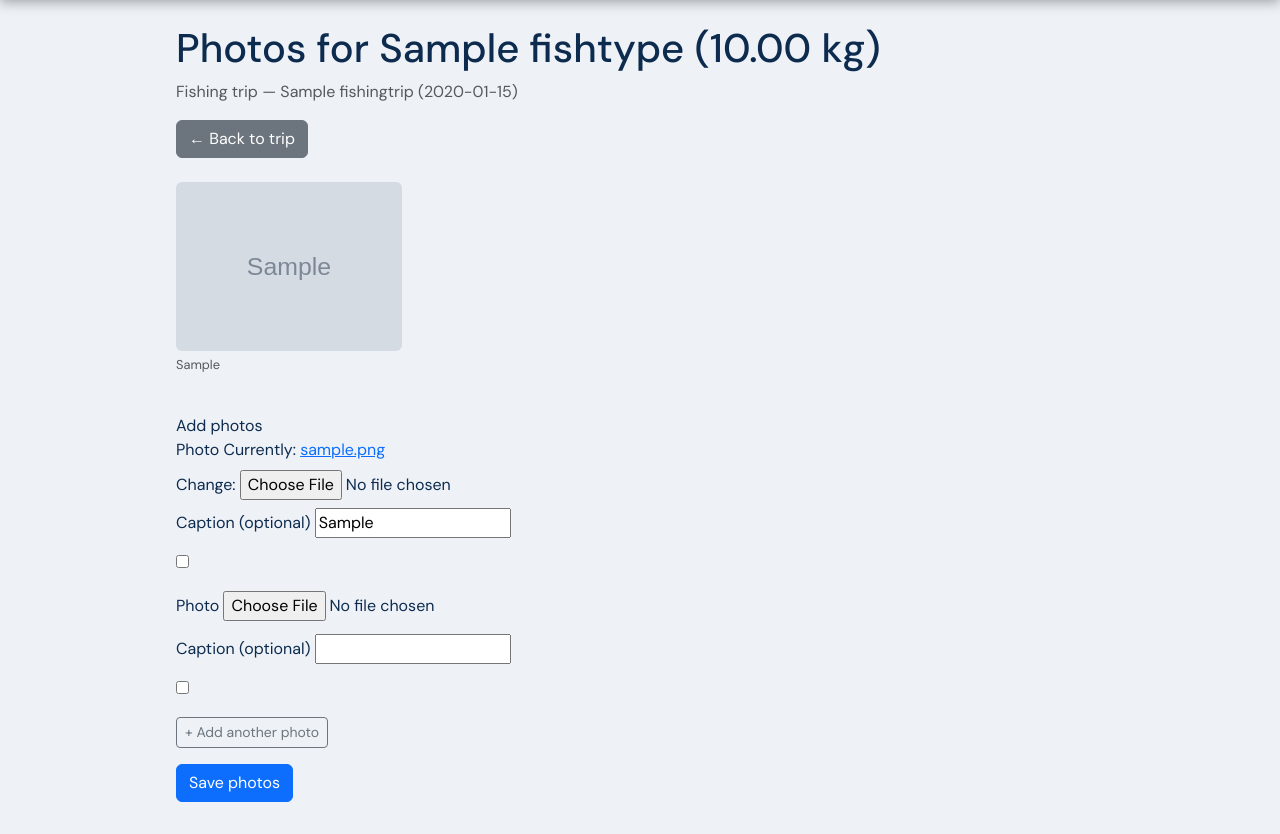
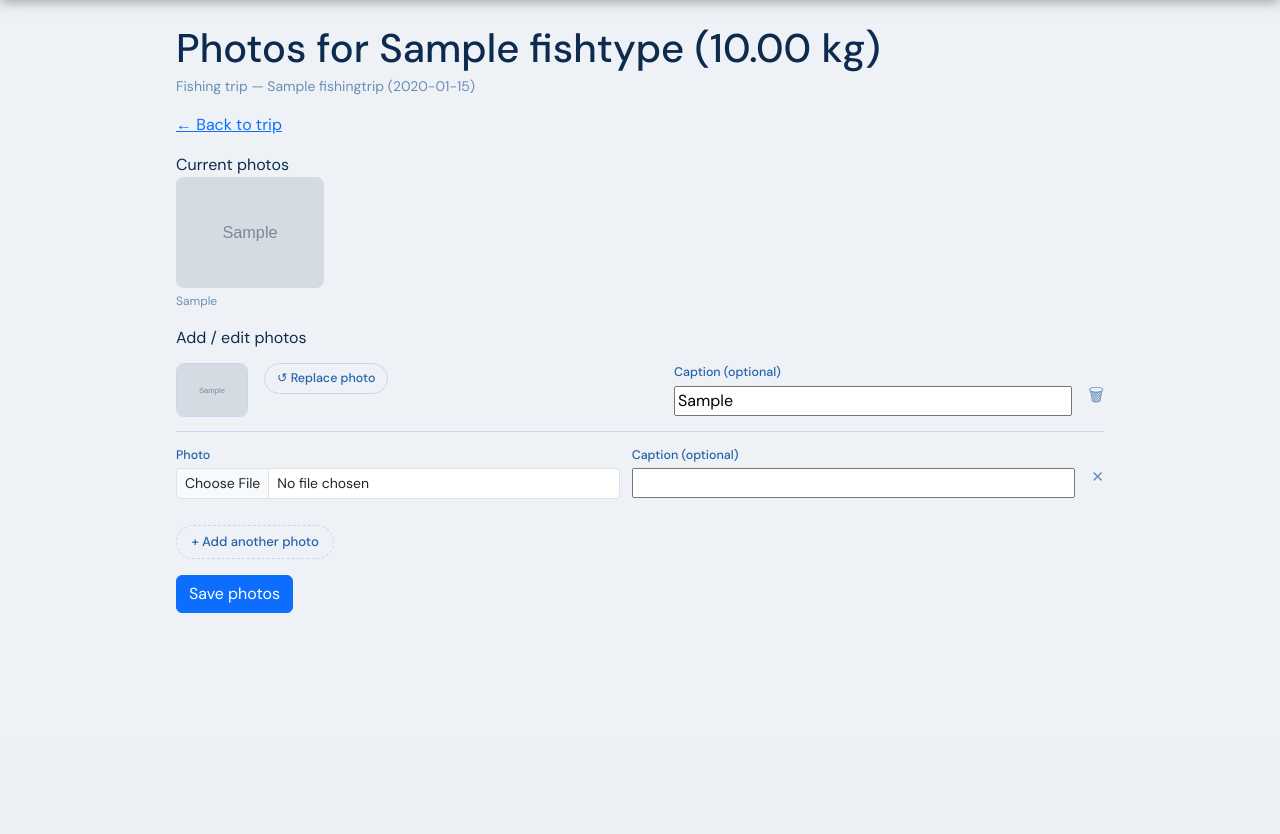
Before and after one commit to Yar00myr/register_of_fishing, a Django app: page /catches/1/photos/ in a window 1280 px wide. Shown: the part 61-895 px from the top of the page. After the commit the page ends 674 px from the top, so only its background shows below. Run offline with Django 5.2, Linux system fonts and the light colour scheme; a user stored in the database is signed in; tables that the repository leaves empty hold one stand-in row (values such as "Sample post"); grey boxes marked "Sample" are stand-in pictures.

Commit message:
refactor: update styles, improve catch photos form styling

```diff
--- a/project/main/forms/catch.py
+++ b/project/main/forms/catch.py
@@ -1,7 +1,7 @@
-from decimal import Decimal
 from django import forms
 from django.forms import inlineformset_factory
-
+from django.forms.widgets import ClearableFileInput
+from decimal import Decimal
 from ..models import FishingTrip, Catch, CatchPhoto
 
 
@@ -18,6 +18,22 @@ class CatchForm(forms.ModelForm):
         fields = ["fish_type", "weight"]
 
 
+class CatchPhotoForm(forms.ModelForm):
+    class Meta:
+        model = CatchPhoto
+        fields = ["photo", "caption"]
+        widgets = {
+            "photo": ClearableFileInput(
+                attrs={"class": "form-control form-control-sm"}
+            ),
+        }
+
+    def __init__(self, *args, **kwargs):
+        super().__init__(*args, **kwargs)
+        self.fields["photo"].widget.show_hidden_initial = False
+        self.fields["photo"].widget.template_name = "django/forms/widgets/file.html"
+
+
 CatchFormSet = inlineformset_factory(
     FishingTrip,
     Catch,
@@ -28,11 +44,10 @@ CatchFormSet = inlineformset_factory(
     validate_max=True,
 )
 
-
 CatchPhotoFormSet = inlineformset_factory(
     Catch,
     CatchPhoto,
-    fields=["photo", "caption"],
+    form=CatchPhotoForm,
     can_delete=True,
     extra=1,
     max_num=10,
--- /dev/null
+++ b/project/main/static/css/catch_photos.css
@@ -0,0 +1,157 @@
+.trip-subtitle {
+  font-size: .875rem;
+  color: var(--text-muted);
+  margin-bottom: 1rem;
+}
+
+.photo-grid {
+  display: grid;
+  grid-template-columns: repeat(auto-fill, minmax(140px, 1fr));
+  gap: 8px;
+}
+
+.photo-item img {
+  aspect-ratio: 4/3;
+  object-fit: cover;
+  width: 100%;
+  border-radius: var(--r-sm);
+  display: block;
+}
+
+.photo-caption {
+  font-size: .75rem;
+  color: var(--text-muted);
+  margin-top: .25rem;
+  margin-bottom: 0;
+}
+
+/* ── Form rows ── */
+.photo-form-row {
+  display: flex;
+  align-items: flex-start;
+  gap: 1rem;
+  padding: .85rem 0;
+  border-bottom: 1px solid var(--border);
+}
+
+.photo-form-row:last-child {
+  border-bottom: none;
+}
+
+.photo-thumb {
+  width: 72px;
+  height: 54px;
+  object-fit: cover;
+  border-radius: var(--r-sm);
+  flex-shrink: 0;
+  border: 1px solid var(--border);
+}
+
+.photo-form-fields {
+  display: flex;
+  flex: 1;
+  gap: .75rem;
+  flex-wrap: wrap;
+}
+
+.photo-field {
+  display: flex;
+  flex-direction: column;
+  gap: .25rem;
+  flex: 1;
+  min-width: 160px;
+}
+
+.field-label {
+  font-size: .78rem;
+  font-weight: 500;
+  color: var(--text-secondary);
+}
+
+.delete-label {
+  font-size: .78rem;
+  color: #dc3545;
+  display: flex;
+  align-items: center;
+  gap: .3rem;
+  white-space: nowrap;
+  cursor: pointer;
+  flex-shrink: 0;
+  padding-top: 1.5rem;
+}
+
+.btn-add-more {
+  margin-top: .75rem;
+  font-size: .82rem;
+  font-weight: 500;
+  padding: .38rem .9rem;
+  border-radius: 50px;
+  border: 1.5px dashed var(--border);
+  background: transparent;
+  color: var(--text-secondary);
+  cursor: pointer;
+  transition: border-color .15s, color .15s;
+}
+
+.btn-add-more:hover {
+  border-color: var(--accent);
+  color: var(--accent);
+}
+
+@media (max-width: 576px) {
+  .photo-form-row { flex-wrap: wrap; }
+  .photo-grid { grid-template-columns: repeat(2, 1fr); }
+}
+
+.photo-row-actions {
+  display: flex;
+  align-items: flex-start;
+  padding-top: 1.5rem;
+  flex-shrink: 0;
+}
+
+.delete-btn {
+  cursor: pointer;
+  font-size: 1.1rem;
+  color: var(--text-muted);
+  transition: color .15s;
+  line-height: 1;
+}
+.delete-btn input[type="checkbox"] {
+  display: none;
+}
+.delete-btn:hover { color: #dc3545; }
+
+.remove-btn {
+  background: none;
+  border: none;
+  font-size: .95rem;
+  color: var(--text-muted);
+  cursor: pointer;
+  padding: 0;
+  line-height: 1;
+  transition: color .15s;
+}
+.remove-btn:hover { color: #dc3545; }
+
+.marked-delete {
+  opacity: .4;
+  text-decoration: line-through;
+}
+.marked-delete .delete-btn { color: #dc3545; }
+
+.btn-replace-photo {
+  font-size: .78rem;
+  font-weight: 500;
+  padding: .3rem .75rem;
+  border-radius: 50px;
+  border: 1px solid var(--border);
+  background: transparent;
+  color: var(--text-secondary);
+  cursor: pointer;
+  transition: border-color .15s, color .15s;
+}
+.btn-replace-photo:hover {
+  border-color: var(--accent);
+  color: var(--accent);
+}
--- a/project/main/templates/main/catch_photos.html
+++ b/project/main/templates/main/catch_photos.html
@@ -1,87 +1,147 @@
 {% extends "main/_base.html" %}
 {% load static %}
+
 {% block title %}Photos — {{ catch }}{% endblock %}
+
+{% block extra_css %}
+<link rel="stylesheet" href="{% static 'css/catch_photos.css' %}">
+{% endblock %}
 
 {% block content %}
 
-<h1 class="page-title">Photos for {{ catch }}</h1>
-<p class="text-muted">{{ catch.fishing_trip }}</p>
+<h1 class="mb-1">Photos for {{ catch }}</h1>
+<p class="trip-subtitle">{{ catch.fishing_trip }}</p>
 
-<a href="{% url 'main:fishingtrip-detail' catch.fishing_trip.pk %}" class="btn btn-secondary mb-4">
-  ← Back to trip
-</a>
+<div class="trip-actions mb-3">
+  <a class="trip-btn" href="{% url 'main:fishingtrip-detail' catch.fishing_trip.pk %}">← Back to trip</a>
+</div>
 
 {% if catch.photos.all %}
-  <div class="row g-2 mb-4">
+<div class="detail-section mb-3">
+  <div class="detail-section-label">Current photos</div>
+  <div class="photo-grid">
     {% for photo in catch.photos.all %}
-      <div class="col-6 col-md-3">
-        <img src="{{ photo.photo.url }}"
-             class="img-fluid rounded"
-             style="aspect-ratio:4/3;object-fit:cover;width:100%;"
-             alt="{{ catch.fish_type }}">
-        {% if photo.caption %}<p class="text-muted mt-1" style="font-size:.8rem;">{{ photo.caption }}</p>{% endif %}
+      <div class="photo-item">
+        <img src="{{ photo.photo.url }}" alt="{{ catch.fish_type }}">
+        {% if photo.caption %}<p class="photo-caption">{{ photo.caption }}</p>{% endif %}
       </div>
     {% endfor %}
   </div>
+</div>
 {% endif %}
 
-<div class="fc-card">
-  <div class="fc-card-title">Add photos</div>
+<div class="detail-section">
+  <div class="detail-section-label">Add / edit photos</div>
   <form method="post" enctype="multipart/form-data">
     {% csrf_token %}
     {{ formset.management_form }}
+
     <div id="photo-container">
       {% for f in formset %}
-        <div class="photo-form mb-3">
+        <div class="photo-form-row">
           {{ f.id }}
-          <div class="mb-2">
-            <label class="form-label">Photo</label>
+          {% if f.instance.pk and f.instance.photo %}
+            <img src="{{ f.instance.photo.url }}" class="photo-thumb" alt="">
+            <div class="photo-form-fields">
+              <div class="photo-field">
+                <div class="replace-photo-wrap">
+                  <button type="button" class="btn-replace-photo">↺ Replace photo</button>
+                  <div class="replace-input" style="display:none;">
+                    <label class="field-label">New photo</label>
                     {{ f.photo }}
                   </div>
-          <div class="mb-2">
-            <label class="form-label">Caption (optional)</label>
+                </div>
+              </div>
+              <div class="photo-field">
+                <label class="field-label">Caption (optional)</label>
                 {{ f.caption }}
               </div>
+            </div>
+          {% else %}
+            <div class="photo-form-fields">
+              <div class="photo-field">
+                <label class="field-label">Photo</label>
+                {{ f.photo }}
+              </div>
+              <div class="photo-field">
+                <label class="field-label">Caption (optional)</label>
+                {{ f.caption }}
+              </div>
+            </div>
+          {% endif %}
+          <div class="photo-row-actions">
+            {% if f.instance.pk %}
+              <label class="delete-btn" title="Delete photo">
                 {{ f.DELETE }}
+                🗑
+              </label>
+            {% else %}
+              <button type="button" class="remove-btn" title="Remove">✕</button>
+            {% endif %}
+          </div>
         </div>
       {% endfor %}
     </div>
-    <button type="button" id="add-photo" class="btn btn-outline-secondary btn-sm mb-3">
-      + Add another photo
-    </button>
-    <div>
+
+    <button type="button" id="add-photo" class="btn-add-more">+ Add another photo</button>
+
+    <div class="mt-3">
       <button type="submit" class="btn btn-primary">Save photos</button>
     </div>
   </form>
 </div>
 
 <div id="empty-photo-form" style="display:none;">
-  <div class="photo-form mb-3">
-    {{ formset.empty_form.id }}
-    <div class="mb-2">
-      <label class="form-label">Photo</label>
+  <div class="photo-form-row">
+    <div class="photo-form-fields">
+      <div class="photo-field">
+        <label class="field-label">Photo</label>
         {{ formset.empty_form.photo }}
       </div>
-    <div class="mb-2">
-      <label class="form-label">Caption (optional)</label>
+      <div class="photo-field">
+        <label class="field-label">Caption (optional)</label>
         {{ formset.empty_form.caption }}
       </div>
-    {{ formset.empty_form.DELETE }}
+    </div>
+    <div class="photo-row-actions">
+      <button type="button" class="remove-btn" title="Remove">✕</button>
+    </div>
+    {{ formset.empty_form.id }}
   </div>
 </div>
 
 <script>
-const addBtn = document.getElementById("add-photo");
-const container = document.getElementById("photo-container");
-const emptyHtml = document.getElementById("empty-photo-form").innerHTML;
-const totalForms = document.getElementById("id_catchphoto_set-TOTAL_FORMS");
+  const addBtn     = document.getElementById("add-photo");
+  const container  = document.getElementById("photo-container");
+  const emptyHtml  = document.getElementById("empty-photo-form").innerHTML;
+  const totalForms = document.querySelector("[name$='-TOTAL_FORMS']");
 
   addBtn.addEventListener("click", () => {
-  const index = totalForms.value;
+    const index   = totalForms.value;
     const newForm = emptyHtml.replace(/__prefix__/g, index);
     container.insertAdjacentHTML("beforeend", newForm);
     totalForms.value = Number(index) + 1;
   });
+
+  container.addEventListener("click", e => {
+    if (e.target.closest(".remove-btn")) {
+      e.target.closest(".photo-form-row").remove();
+      totalForms.value = Number(totalForms.value) - 1;
+    }
+
+    const replaceBtn = e.target.closest(".btn-replace-photo");
+    if (replaceBtn) {
+      const wrap = replaceBtn.closest(".replace-photo-wrap");
+      replaceBtn.style.display = "none";
+      wrap.querySelector(".replace-input").style.display = "block";
+    }
+  });
+
+  container.addEventListener("change", e => {
+    const cb = e.target.closest("input[type='checkbox']");
+    if (cb && cb.name.includes("DELETE")) {
+      cb.closest(".photo-form-row").classList.toggle("marked-delete", cb.checked);
+    }
+  });
 </script>
-
 {% endblock %}
```
Lines whose indentation alone changed are shown as unchanged.
